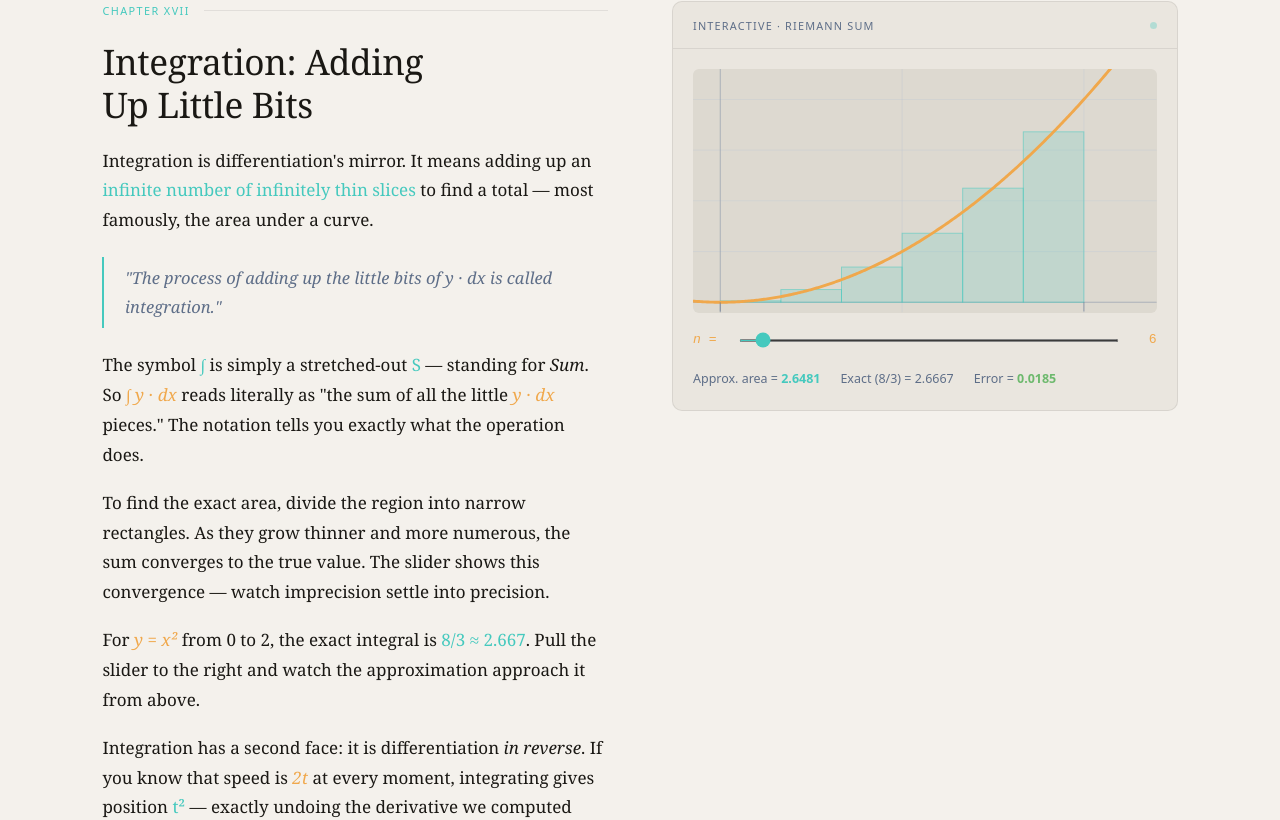
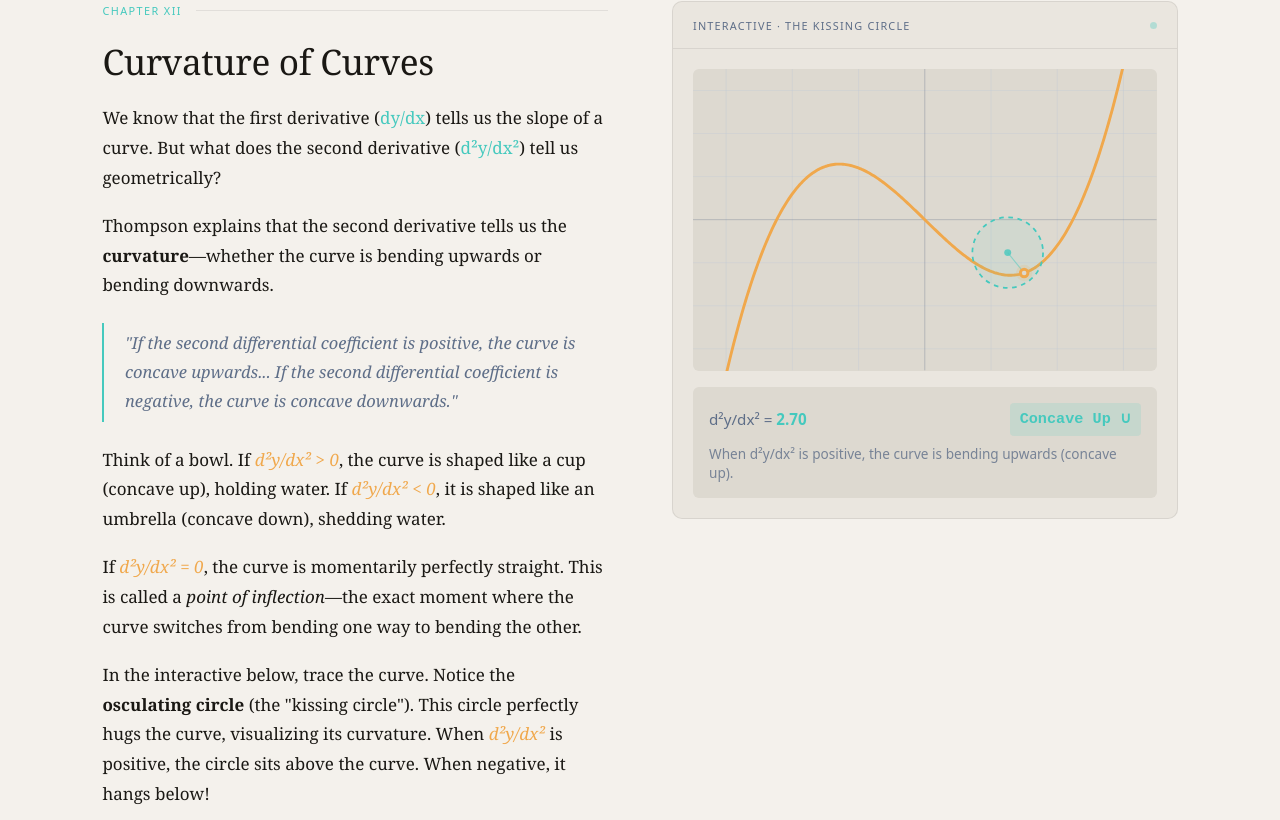
Before and after one commit to RakshithNM/calculus, a Vue app: page / in a window 1280 px wide. Shown: the part 10898-11718 px from the top of the page. Built offline with nearby package versions, Linux system fonts and the light colour scheme.

Commit message:
Add Chapter 12 (Curvature of Curves) and interactive

```diff
--- a/src/App.vue
+++ b/src/App.vue
@@ -13,6 +13,7 @@
     <ChapterUsefulDodge />
     <ChapterSlopes />
     <ChapterMaxMin />
+    <ChapterCurvature />
     <ChapterIntegration />
   </main>
   <SiteFooter />
@@ -33,5 +34,6 @@ import ChapterTimeVaries from '@/components/chapters/ChapterTimeVaries.vue'
 import ChapterUsefulDodge from '@/components/chapters/ChapterUsefulDodge.vue'
 import ChapterSlopes from '@/components/chapters/ChapterSlopes.vue'
 import ChapterMaxMin from '@/components/chapters/ChapterMaxMin.vue'
+import ChapterCurvature from '@/components/chapters/ChapterCurvature.vue'
 import ChapterIntegration from '@/components/chapters/ChapterIntegration.vue'
 </script>
--- /dev/null
+++ b/src/components/chapters/ChapterCurvature.vue
@@ -0,0 +1,37 @@
+<template>
+  <ChapterLayout id="curvature" label="Chapter XII" title="Curvature of Curves">
+    <template #prose>
+      <div class="prose-block">
+        <p>
+          We know that the first derivative (<span class="hi">dy/dx</span>) tells us the slope of a curve. But what does the second derivative (<span class="hi">d²y/dx²</span>) tell us geometrically?
+        </p>
+        <p>
+          Thompson explains that the second derivative tells us the <strong>curvature</strong>—whether the curve is bending upwards or bending downwards.
+        </p>
+        <blockquote>
+          "If the second differential coefficient is positive, the curve is concave upwards... If the second differential coefficient is negative, the curve is concave downwards."
+        </blockquote>
+        <p>
+          Think of a bowl. If <span class="dx">d²y/dx² > 0</span>, the curve is shaped like a cup (concave up), holding water. If <span class="dx">d²y/dx² < 0</span>, it is shaped like an umbrella (concave down), shedding water.
+        </p>
+        <p>
+          If <span class="dx">d²y/dx² = 0</span>, the curve is momentarily perfectly straight. This is called a <em>point of inflection</em>—the exact moment where the curve switches from bending one way to bending the other.
+        </p>
+        <p>
+          In the interactive below, trace the curve. Notice the <strong>osculating circle</strong> (the "kissing circle"). This circle perfectly hugs the curve, visualizing its curvature. When <span class="dx">d²y/dx²</span> is positive, the circle sits above the curve. When negative, it hangs below!
+        </p>
+      </div>
+    </template>
+    <template #lab>
+      <LabPanel label="Interactive · The Kissing Circle">
+        <CurvatureVis />
+      </LabPanel>
+    </template>
+  </ChapterLayout>
+</template>
+
+<script setup lang="ts">
+import ChapterLayout from '@/components/ChapterLayout.vue'
+import LabPanel from '@/components/LabPanel.vue'
+import CurvatureVis from '@/components/interactive/CurvatureVis.vue'
+</script>
--- /dev/null
+++ b/src/components/interactive/CurvatureVis.vue
@@ -0,0 +1,288 @@
+<template>
+  <div class="curvature-vis">
+    <svg
+      ref="svgEl"
+      :viewBox="`0 0 ${VBW} ${VBH}`"
+      class="graph"
+      preserveAspectRatio="xMidYMid meet"
+      @mousemove="onMouseMove"
+      @touchmove.prevent="onTouchMove"
+    >
+      <!-- Grid -->
+      <g class="grid">
+        <line
+          v-for="gx in xGridLines"
+          :key="`gx${gx}`"
+          :x1="ms(gx, 0)[0]" y1="0"
+          :x2="ms(gx, 0)[0]" :y2="VBH"
+        />
+        <line
+          v-for="gy in yGridLines"
+          :key="`gy${gy}`"
+          x1="0" :y1="ms(0, gy)[1]"
+          :x2="VBW" :y2="ms(0, gy)[1]"
+        />
+      </g>
+
+      <!-- Axes -->
+      <line :x1="ms(0,0)[0]" y1="0" :x2="ms(0,0)[0]" :y2="VBH" class="axis" />
+      <line x1="0" :y1="ms(0,0)[1]" :x2="VBW" :y2="ms(0,0)[1]" class="axis" />
+
+      <!-- The Curve -->
+      <path :d="curvePath" class="fn-curve" />
+
+      <!-- Osculating Circle (clipped to SVG so it doesn't blow out when R is huge) -->
+      <clipPath id="circle-clip">
+        <rect x="0" y="0" :width="VBW" :height="VBH" />
+      </clipPath>
+
+      <g clip-path="url(#circle-clip)">
+        <circle
+          v-if="Math.abs(y2) > 0.05"
+          :cx="cxSVG"
+          :cy="cySVG"
+          :r="rSVG"
+          class="osculating-circle"
+        />
+        <line
+          v-if="Math.abs(y2) > 0.05"
+          :x1="pt[0]" :y1="pt[1]"
+          :x2="cxSVG" :y2="cySVG"
+          class="radius-line"
+        />
+        <circle
+          v-if="Math.abs(y2) > 0.05"
+          :cx="cxSVG"
+          :cy="cySVG"
+          r="3"
+          class="circle-center"
+        />
+      </g>
+
+      <line
+        v-if="Math.abs(y2) <= 0.05"
+        :x1="tan.x1" :y1="tan.y1"
+        :x2="tan.x2" :y2="tan.y2"
+        class="tangent-line"
+        clip-path="url(#circle-clip)"
+      />
+
+      <!-- Point on curve -->
+      <circle :cx="pt[0]" :cy="pt[1]" r="7" class="pt-glow" :class="{ 'inflection': Math.abs(y2) <= 0.05 }" />
+      <circle :cx="pt[0]" :cy="pt[1]" r="4.5" class="pt-outer" :class="{ 'inflection': Math.abs(y2) <= 0.05 }" />
+      <circle :cx="pt[0]" :cy="pt[1]" r="2" class="pt-inner" />
+    </svg>
+
+    <div class="readout">
+      <div class="readout-row">
+        <span class="r-item">d²y/dx² = <em>{{ y2.toFixed(2) }}</em></span>
+        <span class="r-item r-item--status" :class="statusClass">{{ statusText }}</span>
+      </div>
+      <div class="r-desc">
+        When d²y/dx² is {{ y2 > 0 ? 'positive' : y2 < 0 ? 'negative' : 'zero' }},
+        the curve is {{ y2 > 0 ? 'bending upwards (concave up)' : y2 < 0 ? 'bending downwards (concave down)' : 'perfectly straight (inflection point)' }}.
+      </div>
+    </div>
+  </div>
+</template>
+
+<script setup lang="ts">
+import { ref, computed } from 'vue'
+import { mathToSVG, fnPath, svgToMath, screenToSVG, clamp, type CoordMap } from '@/composables/useSVGMath'
+
+const VBW = 400
+const VBH = 260
+const MAP: CoordMap = { xMin: -3.5, xMax: 3.5, yMin: -3.5, yMax: 3.5, vbWidth: VBW, vbHeight: VBH }
+
+const svgEl = ref<SVGSVGElement | null>(null)
+const curX  = ref(1.5)
+
+const ms = (mx: number, my: number) => mathToSVG(mx, my, MAP)
+
+// f(x) = 0.3 * x^3 - 1.5 * x
+const fY  = (x: number) => 0.3 * x ** 3 - 1.5 * x
+const fDy = (x: number) => 0.9 * x ** 2 - 1.5
+const fD2y = (x: number) => 1.8 * x
+
+const curvePath = computed(() => fnPath(fY, MAP))
+const pt        = computed(() => ms(curX.value, fY(curX.value)))
+
+const y1 = computed(() => fDy(curX.value))
+const y2 = computed(() => fD2y(curX.value))
+
+// Osculating circle calculations
+const radius = computed(() => {
+  if (Math.abs(y2.value) < 0.001) return 99999;
+  return Math.pow(1 + Math.pow(y1.value, 2), 1.5) / Math.abs(y2.value)
+})
+
+const cx = computed(() => {
+  if (Math.abs(y2.value) < 0.001) return curX.value;
+  return curX.value - (y1.value * (1 + Math.pow(y1.value, 2))) / y2.value
+})
+
+const cy = computed(() => {
+  if (Math.abs(y2.value) < 0.001) return fY(curX.value);
+  return fY(curX.value) + (1 + Math.pow(y1.value, 2)) / y2.value
+})
+
+const cxSVG = computed(() => ms(cx.value, cy.value)[0])
+const cySVG = computed(() => ms(cx.value, cy.value)[1])
+
+// We need to convert math radius to SVG radius
+// SVG radius = math_radius * (VBW / (xMax - xMin))
+const rSVG = computed(() => radius.value * (VBW / (MAP.xMax - MAP.xMin)))
+
+// Fallback tangent line for when curvature is zero
+const tan = computed(() => {
+  const slope = y1.value
+  const b = fY(curX.value) - slope * curX.value
+  const [x1, ty1] = ms(MAP.xMin, slope * MAP.xMin + b)
+  const [x2, ty2] = ms(MAP.xMax, slope * MAP.xMax + b)
+  return { x1, y1: ty1, x2, y2: ty2 }
+})
+
+const statusText = computed(() => {
+  if (Math.abs(y2.value) <= 0.05) return "Inflection Point"
+  return y2.value > 0 ? "Concave Up ∪" : "Concave Down ∩"
+})
+
+const statusClass = computed(() => {
+  if (Math.abs(y2.value) <= 0.05) return "status--zero"
+  return y2.value > 0 ? "status--pos" : "status--neg"
+})
+
+const xGridLines = [-3, -2, -1, 1, 2, 3]
+const yGridLines = [-3, -2, -1, 1, 2, 3]
+
+function updateX(svgX: number) {
+  const [mx] = svgToMath(svgX, 0, MAP)
+  curX.value = clamp(mx, -3.2, 3.2)
+}
+
+function onMouseMove(e: MouseEvent) {
+  if (!svgEl.value) return
+  const [sx] = screenToSVG(e, svgEl.value, VBW, VBH)
+  updateX(sx)
+}
+
+function onTouchMove(e: TouchEvent) {
+  if (!svgEl.value) return
+  const [sx] = screenToSVG(e, svgEl.value, VBW, VBH)
+  updateX(sx)
+}
+</script>
+
+<style lang="scss" scoped>
+.curvature-vis {
+  display: flex;
+  flex-direction: column;
+}
+
+.graph {
+  width: 100%;
+  display: block;
+  border-radius: 6px;
+  background: var(--surface-hi);
+  cursor: crosshair;
+  touch-action: none;
+  margin-bottom: 1rem;
+
+  .grid line {
+    stroke: var(--text-dim);
+    stroke-width: 0.5;
+    opacity: 0.6;
+  }
+
+  .axis {
+    stroke: var(--text-muted);
+    stroke-width: 0.8;
+    opacity: 0.35;
+  }
+
+  .fn-curve {
+    fill: none;
+    stroke: var(--warm);
+    stroke-width: 2.5;
+    stroke-linecap: round;
+    stroke-linejoin: round;
+  }
+
+  .osculating-circle {
+    fill: var(--accent);
+    fill-opacity: 0.08;
+    stroke: var(--accent);
+    stroke-width: 1.5;
+    stroke-dasharray: 4 4;
+  }
+
+  .radius-line {
+    stroke: var(--accent);
+    stroke-width: 1;
+    opacity: 0.5;
+  }
+
+  .circle-center {
+    fill: var(--accent);
+    opacity: 0.8;
+  }
+
+  .tangent-line {
+    stroke: var(--text);
+    stroke-width: 1.5;
+    stroke-dasharray: 5 4;
+  }
+
+  .pt-glow   { fill: var(--warm); opacity: 0.15; transition: fill 0.2s; }
+  .pt-outer  { fill: var(--warm); transition: fill 0.2s; }
+  .pt-inner  { fill: var(--surface-hi); }
+
+  .inflection {
+    fill: var(--text);
+  }
+}
+
+.readout {
+  display: flex;
+  flex-direction: column;
+  gap: 0.5rem;
+  background: var(--surface-hi);
+  padding: 1rem;
+  border-radius: 6px;
+}
+
+.readout-row {
+  display: flex;
+  justify-content: space-between;
+  align-items: center;
+  font-family: var(--ff-ui);
+  font-size: 0.95rem;
+  color: var(--text-muted);
+
+  em {
+    color: var(--accent);
+    font-style: normal;
+    font-weight: 600;
+    font-variant-numeric: tabular-nums;
+  }
+}
+
+.r-item--status {
+  font-family: var(--ff-mono);
+  font-weight: 600;
+  padding: 0.2rem 0.6rem;
+  border-radius: 4px;
+
+  &.status--pos { background: color-mix(in srgb, var(--accent) 15%, transparent); color: var(--accent); }
+  &.status--neg { background: color-mix(in srgb, var(--warm) 15%, transparent); color: var(--warm); }
+  &.status--zero { background: color-mix(in srgb, var(--text) 15%, transparent); color: var(--text); }
+}
+
+.r-desc {
+  font-family: var(--ff-ui);
+  font-size: 0.85rem;
+  color: var(--text-muted);
+  line-height: 1.4;
+  opacity: 0.8;
+}
+</style>
```
